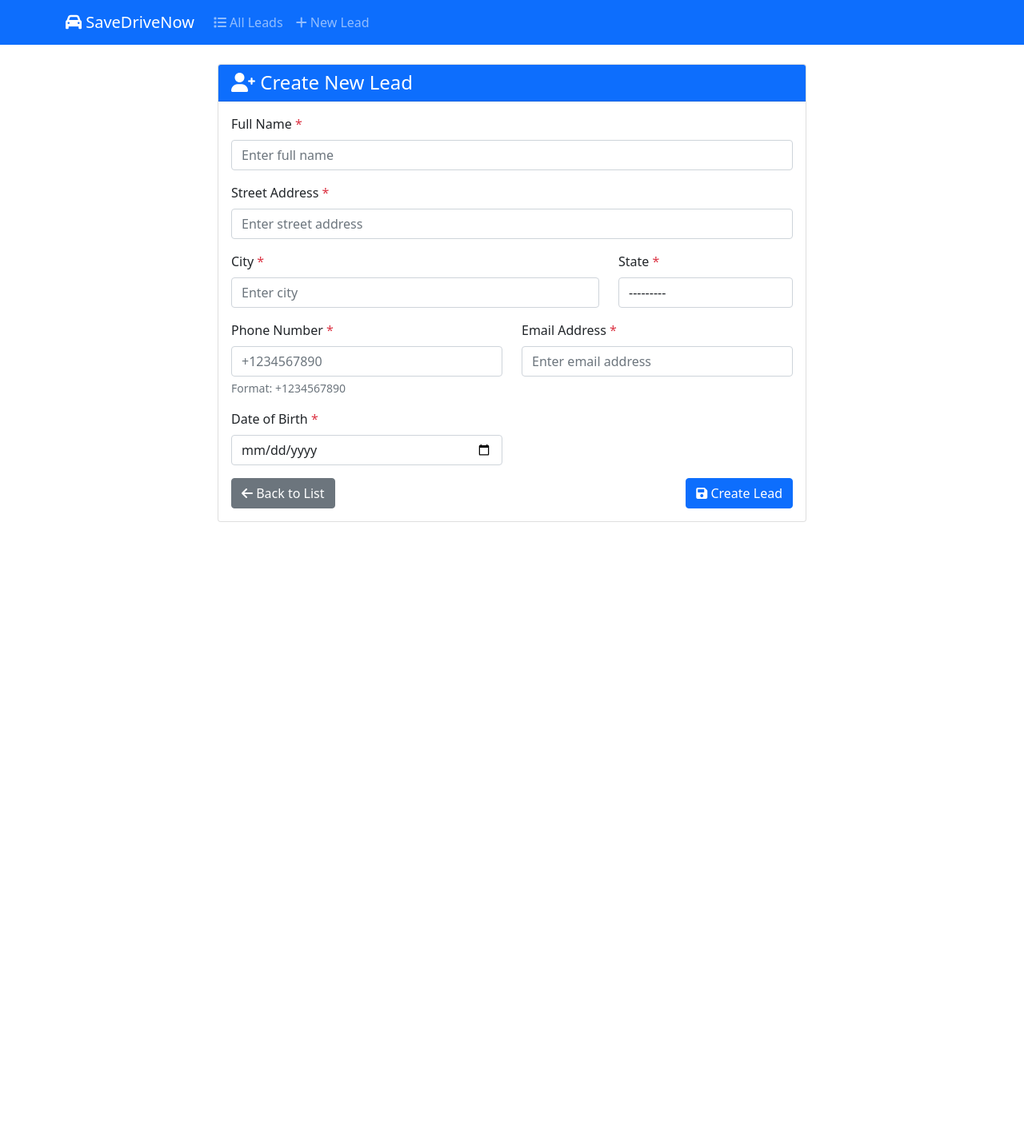
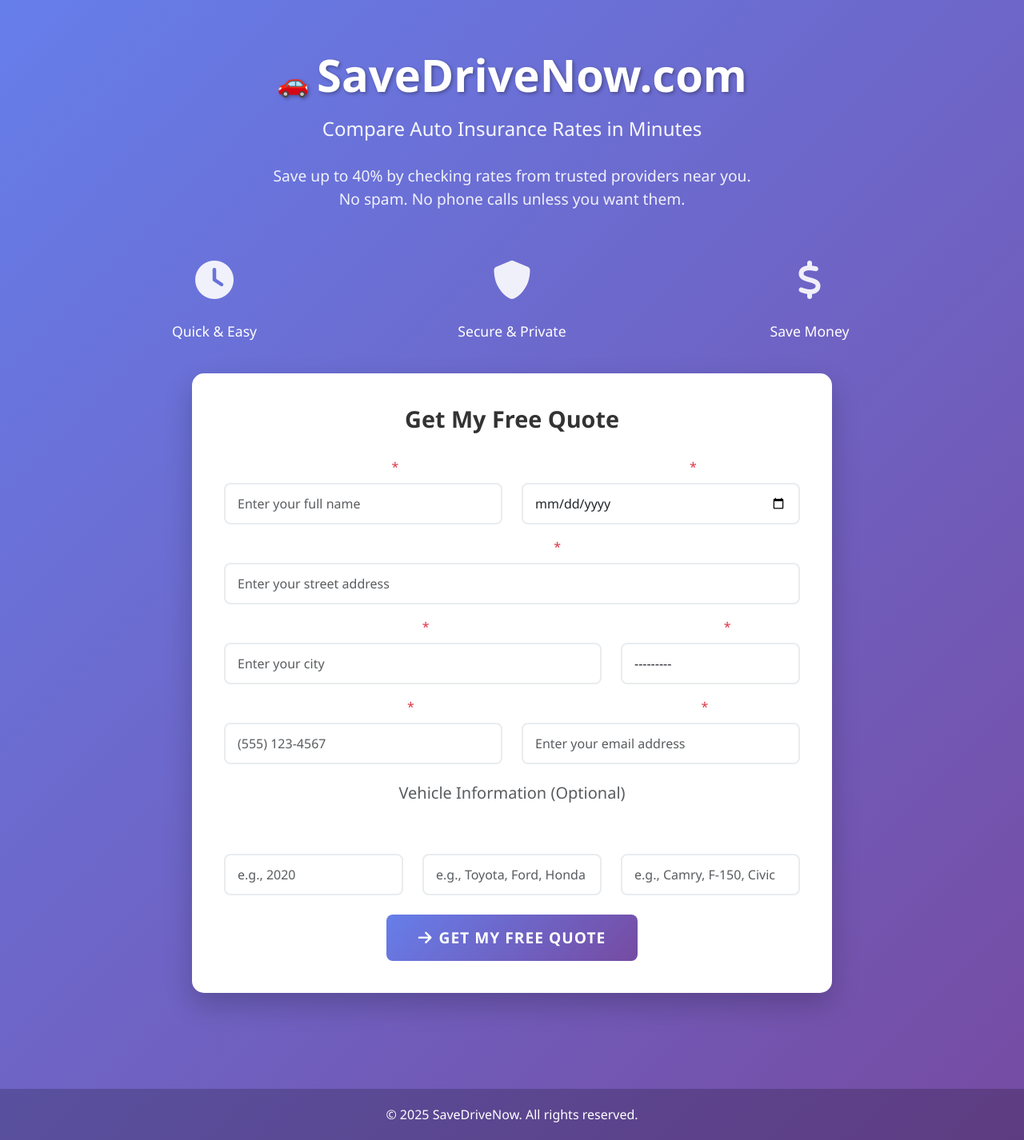
Before and after one commit to simonbermudez/savedrivenow.com, a Django app: page /leads/create/ in a window 1280 px wide. Shown: the whole page at 80% size. Before the commit the page ends 653 px from the top, so only its background shows below. Run offline with Django 5.2, Linux system fonts and the light colour scheme.

Commit message:
Add vehicle information fields to Lead model and update forms and templates

```diff
--- a/leads/forms.py
+++ b/leads/forms.py
@@ -5,42 +5,65 @@
 class LeadForm(forms.ModelForm):
     class Meta:
         model = Lead
-        fields = ['full_name', 'address', 'city', 'state', 'phone_number', 'email', 'birth_date']
+        fields = ['full_name', 'address', 'city', 'state', 'phone_number', 'email', 'birth_date', 'vehicle_year', 'vehicle_make', 'vehicle_model']
         widgets = {
             'full_name': forms.TextInput(attrs={
                 'class': 'form-control',
-                'placeholder': 'Enter full name'
+                'placeholder': 'Enter your full name'
             }),
             'address': forms.TextInput(attrs={
                 'class': 'form-control',
-                'placeholder': 'Enter street address'
+                'placeholder': 'Enter your street address'
             }),
             'city': forms.TextInput(attrs={
                 'class': 'form-control',
-                'placeholder': 'Enter city'
+                'placeholder': 'Enter your city'
             }),
             'state': forms.Select(attrs={
                 'class': 'form-control'
             }),
             'phone_number': forms.TextInput(attrs={
                 'class': 'form-control',
-                'placeholder': '+1234567890'
+                'placeholder': '(555) 123-4567'
             }),
             'email': forms.EmailInput(attrs={
                 'class': 'form-control',
-                'placeholder': 'Enter email address'
+                'placeholder': 'Enter your email address'
             }),
             'birth_date': forms.DateInput(attrs={
                 'class': 'form-control',
-                'type': 'date'
+                'type': 'date',
+                'placeholder': 'mm/dd/yyyy'
+            }),
+            'vehicle_year': forms.NumberInput(attrs={
+                'class': 'form-control',
+                'placeholder': 'e.g., 2020',
+                'min': '1900',
+                'max': '2025'
+            }),
+            'vehicle_make': forms.TextInput(attrs={
+                'class': 'form-control',
+                'placeholder': 'e.g., Toyota, Ford, Honda'
+            }),
+            'vehicle_model': forms.TextInput(attrs={
+                'class': 'form-control',
+                'placeholder': 'e.g., Camry, F-150, Civic'
             }),
         }
 
     def __init__(self, *args, **kwargs):
         super().__init__(*args, **kwargs)
-        # Make all fields required
-        for field in self.fields.values():
-            field.required = True
+        # Make most fields required, but vehicle fields optional
+        required_fields = ['full_name', 'address', 'city', 'state', 'phone_number', 'email', 'birth_date']
+        for field_name in required_fields:
+            if field_name in self.fields:
+                self.fields[field_name].required = True
+
+        # Vehicle fields are optional
+        optional_fields = ['vehicle_year', 'vehicle_make', 'vehicle_model']
+        for field_name in optional_fields:
+            if field_name in self.fields:
+                self.fields[field_name].required = False
 
         # Add custom labels
         self.fields['full_name'].label = 'Full Name'
@@ -50,3 +73,6 @@
         self.fields['phone_number'].label = 'Phone Number'
         self.fields['email'].label = 'Email Address'
         self.fields['birth_date'].label = 'Date of Birth'
+        self.fields['vehicle_year'].label = 'Vehicle Year'
+        self.fields['vehicle_make'].label = 'Vehicle Make'
+        self.fields['vehicle_model'].label = 'Vehicle Model'
--- /dev/null
+++ b/leads/templates/leads/landing.html
@@ -0,0 +1,348 @@
+<!DOCTYPE html>
+<html lang="en">
+<head>
+    <meta charset="UTF-8">
+    <meta name="viewport" content="width=device-width, initial-scale=1.0">
+    <title>SaveDriveNow.com - Compare Auto Insurance Rates in Minutes</title>
+    <link href="https://cdn.jsdelivr.net/npm/bootstrap@5.3.0/dist/css/bootstrap.min.css" rel="stylesheet">
+    <link href="https://cdnjs.cloudflare.com/ajax/libs/font-awesome/6.0.0/css/all.min.css" rel="stylesheet">
+    <style>
+        body {
+            font-family: 'Segoe UI', Tahoma, Geneva, Verdana, sans-serif;
+            background: linear-gradient(135deg, #667eea 0%, #764ba2 100%);
+            min-height: 100vh;
+            margin: 0;
+            padding: 0;
+        }
+
+        .hero-section {
+            padding: 60px 0;
+            color: white;
+            text-align: center;
+        }
+
+        .hero-title {
+            font-size: 3.5rem;
+            font-weight: 700;
+            margin-bottom: 20px;
+            text-shadow: 2px 2px 4px rgba(0,0,0,0.3);
+        }
+
+        .hero-subtitle {
+            font-size: 1.5rem;
+            font-weight: 400;
+            margin-bottom: 30px;
+            opacity: 0.95;
+        }
+
+        .hero-description {
+            font-size: 1.2rem;
+            margin-bottom: 50px;
+            opacity: 0.9;
+            max-width: 600px;
+            margin-left: auto;
+            margin-right: auto;
+        }
+
+        .quote-form {
+            background: white;
+            border-radius: 15px;
+            padding: 40px;
+            box-shadow: 0 15px 35px rgba(0,0,0,0.2);
+            max-width: 800px;
+            margin: 0 auto;
+        }
+
+        .form-title {
+            color: #333;
+            font-size: 1.8rem;
+            font-weight: 600;
+            margin-bottom: 30px;
+            text-align: center;
+        }
+
+        .form-control {
+            border: 2px solid #e9ecef;
+            border-radius: 8px;
+            padding: 12px 15px;
+            font-size: 1rem;
+            transition: all 0.3s ease;
+        }
+
+        .form-control:focus {
+            border-color: #667eea;
+            box-shadow: 0 0 0 0.2rem rgba(102, 126, 234, 0.25);
+        }
+
+        .btn-primary {
+            background: linear-gradient(135deg, #667eea 0%, #764ba2 100%);
+            border: none;
+            border-radius: 8px;
+            padding: 15px 40px;
+            font-size: 1.2rem;
+            font-weight: 600;
+            text-transform: uppercase;
+            letter-spacing: 1px;
+            transition: all 0.3s ease;
+        }
+
+        .btn-primary:hover {
+            transform: translateY(-2px);
+            box-shadow: 0 8px 20px rgba(102, 126, 234, 0.4);
+        }
+
+        .footer {
+            background: rgba(0,0,0,0.2);
+            color: white;
+            text-align: center;
+            padding: 20px 0;
+            margin-top: 60px;
+        }
+
+        .features {
+            display: flex;
+            justify-content: space-around;
+            margin: 40px 0;
+            color: white;
+        }
+
+        .feature {
+            text-align: center;
+            flex: 1;
+            padding: 0 20px;
+        }
+
+        .feature-icon {
+            font-size: 3rem;
+            margin-bottom: 15px;
+            opacity: 0.9;
+        }
+
+        .feature-text {
+            font-size: 1.1rem;
+            font-weight: 500;
+        }
+
+        .car-emoji {
+            font-size: 2rem;
+            margin-right: 10px;
+        }
+
+        @media (max-width: 768px) {
+            .hero-title {
+                font-size: 2.5rem;
+            }
+
+            .hero-subtitle {
+                font-size: 1.2rem;
+            }
+
+            .quote-form {
+                margin: 20px;
+                padding: 30px 20px;
+            }
+
+            .features {
+                flex-direction: column;
+                gap: 30px;
+            }
+        }
+    </style>
+</head>
+<body>
+    <div class="hero-section">
+        <div class="container">
+            <h1 class="hero-title">
+                <span class="car-emoji">🚗</span>SaveDriveNow.com
+            </h1>
+            <h2 class="hero-subtitle">Compare Auto Insurance Rates in Minutes</h2>
+            <p class="hero-description">
+                Save up to 40% by checking rates from trusted providers near you. No spam. No phone calls unless you want them.
+            </p>
+
+            <div class="features">
+                <div class="feature">
+                    <div class="feature-icon">
+                        <i class="fas fa-clock"></i>
+                    </div>
+                    <div class="feature-text">Quick & Easy</div>
+                </div>
+                <div class="feature">
+                    <div class="feature-icon">
+                        <i class="fas fa-shield-alt"></i>
+                    </div>
+                    <div class="feature-text">Secure & Private</div>
+                </div>
+                <div class="feature">
+                    <div class="feature-icon">
+                        <i class="fas fa-dollar-sign"></i>
+                    </div>
+                    <div class="feature-text">Save Money</div>
+                </div>
+            </div>
+
+            <div class="quote-form">
+                <h3 class="form-title">Get My Free Quote</h3>
+
+                {% if messages %}
+                    {% for message in messages %}
+                        <div class="alert alert-{{ message.tags }} alert-dismissible fade show" role="alert">
+                            {{ message }}
+                            <button type="button" class="btn-close" data-bs-dismiss="alert"></button>
+                        </div>
+                    {% endfor %}
+                {% endif %}
+
+                <form method="post" novalidate>
+                    {% csrf_token %}
+
+                    <div class="row mb-3">
+                        <div class="col-md-6">
+                            <label for="{{ form.full_name.id_for_label }}" class="form-label">
+                                {{ form.full_name.label }} <span class="text-danger">*</span>
+                            </label>
+                            {{ form.full_name }}
+                            {% if form.full_name.errors %}
+                                <div class="text-danger small mt-1">
+                                    {{ form.full_name.errors }}
+                                </div>
+                            {% endif %}
+                        </div>
+                        <div class="col-md-6">
+                            <label for="{{ form.birth_date.id_for_label }}" class="form-label">
+                                Birth Date <span class="text-danger">*</span>
+                            </label>
+                            {{ form.birth_date }}
+                            {% if form.birth_date.errors %}
+                                <div class="text-danger small mt-1">
+                                    {{ form.birth_date.errors }}
+                                </div>
+                            {% endif %}
+                        </div>
+                    </div>
+
+                    <div class="row mb-3">
+                        <div class="col-md-12">
+                            <label for="{{ form.address.id_for_label }}" class="form-label">
+                                {{ form.address.label }} <span class="text-danger">*</span>
+                            </label>
+                            {{ form.address }}
+                            {% if form.address.errors %}
+                                <div class="text-danger small mt-1">
+                                    {{ form.address.errors }}
+                                </div>
+                            {% endif %}
+                        </div>
+                    </div>
+
+                    <div class="row mb-3">
+                        <div class="col-md-8">
+                            <label for="{{ form.city.id_for_label }}" class="form-label">
+                                {{ form.city.label }} <span class="text-danger">*</span>
+                            </label>
+                            {{ form.city }}
+                            {% if form.city.errors %}
+                                <div class="text-danger small mt-1">
+                                    {{ form.city.errors }}
+                                </div>
+                            {% endif %}
+                        </div>
+                        <div class="col-md-4">
+                            <label for="{{ form.state.id_for_label }}" class="form-label">
+                                {{ form.state.label }} <span class="text-danger">*</span>
+                            </label>
+                            {{ form.state }}
+                            {% if form.state.errors %}
+                                <div class="text-danger small mt-1">
+                                    {{ form.state.errors }}
+                                </div>
+                            {% endif %}
+                        </div>
+                    </div>
+
+                    <div class="row mb-4">
+                        <div class="col-md-6">
+                            <label for="{{ form.phone_number.id_for_label }}" class="form-label">
+                                {{ form.phone_number.label }} <span class="text-danger">*</span>
+                            </label>
+                            {{ form.phone_number }}
+                            {% if form.phone_number.errors %}
+                                <div class="text-danger small mt-1">
+                                    {{ form.phone_number.errors }}
+                                </div>
+                            {% endif %}
+                        </div>
+                        <div class="col-md-6">
+                            <label for="{{ form.email.id_for_label }}" class="form-label">
+                                {{ form.email.label }} <span class="text-danger">*</span>
+                            </label>
+                            {{ form.email }}
+                            {% if form.email.errors %}
+                                <div class="text-danger small mt-1">
+                                    {{ form.email.errors }}
+                                </div>
+                            {% endif %}
+                        </div>
+                    </div>
+
+                    <div class="row mb-3">
+                        <div class="col-12">
+                            <h5 class="text-muted mb-3">Vehicle Information (Optional)</h5>
+                        </div>
+                    </div>
+
+                    <div class="row mb-4">
+                        <div class="col-md-4">
+                            <label for="{{ form.vehicle_year.id_for_label }}" class="form-label">
+                                {{ form.vehicle_year.label }}
+                            </label>
+                            {{ form.vehicle_year }}
+                            {% if form.vehicle_year.errors %}
+                                <div class="text-danger small mt-1">
+                                    {{ form.vehicle_year.errors }}
+                                </div>
+                            {% endif %}
+                        </div>
+                        <div class="col-md-4">
+                            <label for="{{ form.vehicle_make.id_for_label }}" class="form-label">
+                                {{ form.vehicle_make.label }}
+                            </label>
+                            {{ form.vehicle_make }}
+                            {% if form.vehicle_make.errors %}
+                                <div class="text-danger small mt-1">
+                                    {{ form.vehicle_make.errors }}
+                                </div>
+                            {% endif %}
+                        </div>
+                        <div class="col-md-4">
+                            <label for="{{ form.vehicle_model.id_for_label }}" class="form-label">
+                                {{ form.vehicle_model.label }}
+                            </label>
+                            {{ form.vehicle_model }}
+                            {% if form.vehicle_model.errors %}
+                                <div class="text-danger small mt-1">
+                                    {{ form.vehicle_model.errors }}
+                                </div>
+                            {% endif %}
+                        </div>
+                    </div>
+
+                    <div class="text-center">
+                        <button type="submit" class="btn btn-primary btn-lg">
+                            <i class="fas fa-arrow-right me-2"></i>Get My Free Quote
+                        </button>
+                    </div>
+                </form>
+            </div>
+        </div>
+    </div>
+
+    <footer class="footer">
+        <div class="container">
+            <p class="mb-0">© 2025 SaveDriveNow. All rights reserved.</p>
+        </div>
+    </footer>
+
+    <script src="https://cdn.jsdelivr.net/npm/bootstrap@5.3.0/dist/js/bootstrap.bundle.min.js"></script>
+</body>
+</html>
--- a/leads/views.py
+++ b/leads/views.py
@@ -32,7 +32,7 @@
     else:
         form = LeadForm()
 
-    return render(request, 'leads/lead_create.html', {'form': form})
+    return render(request, 'leads/landing.html', {'form': form})
 
 
 def lead_detail_view(request, pk):
```
Also changed, not shown: leads/models.py (+21 -0 lines), leads/templates/leads/lead_detail.html (+47 -0 lines), leads/templates/leads/lead_list.html (+11 -0 lines), leads/templates/leads/lead_update.html (+39 -0 lines), leads/migrations/0002_lead_vehicle_make_lead_vehicle_model_and_more.py (added).
